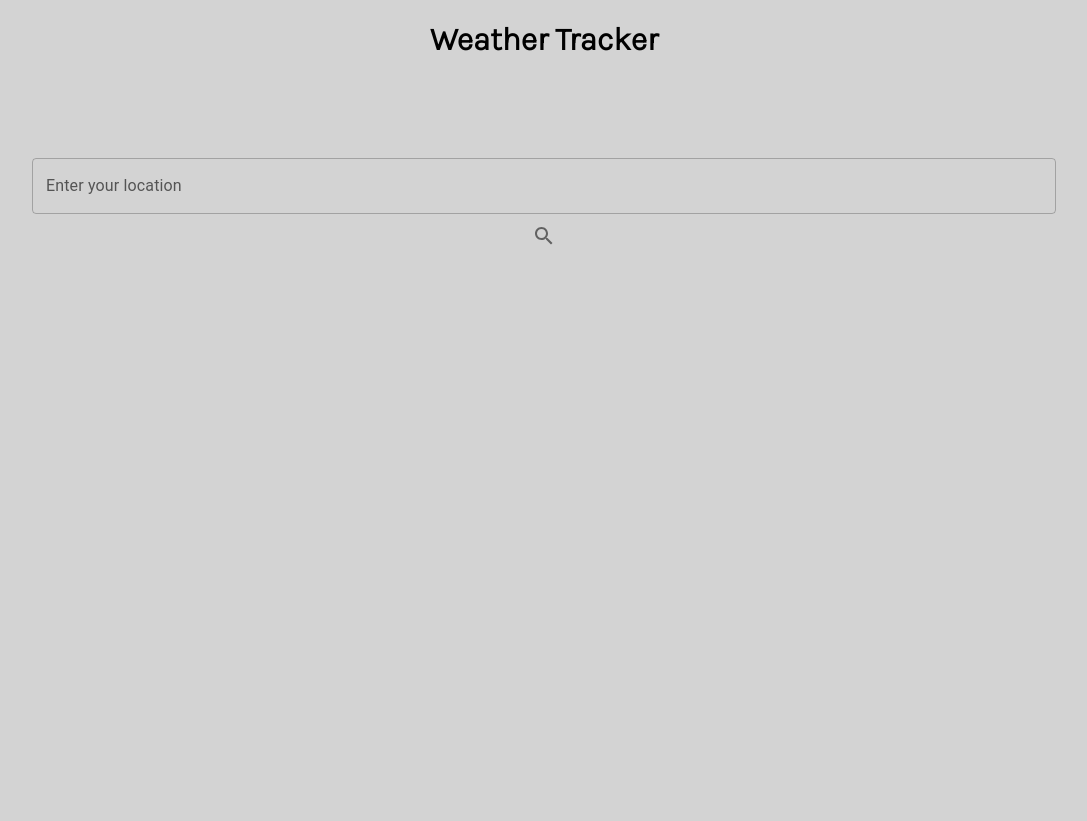
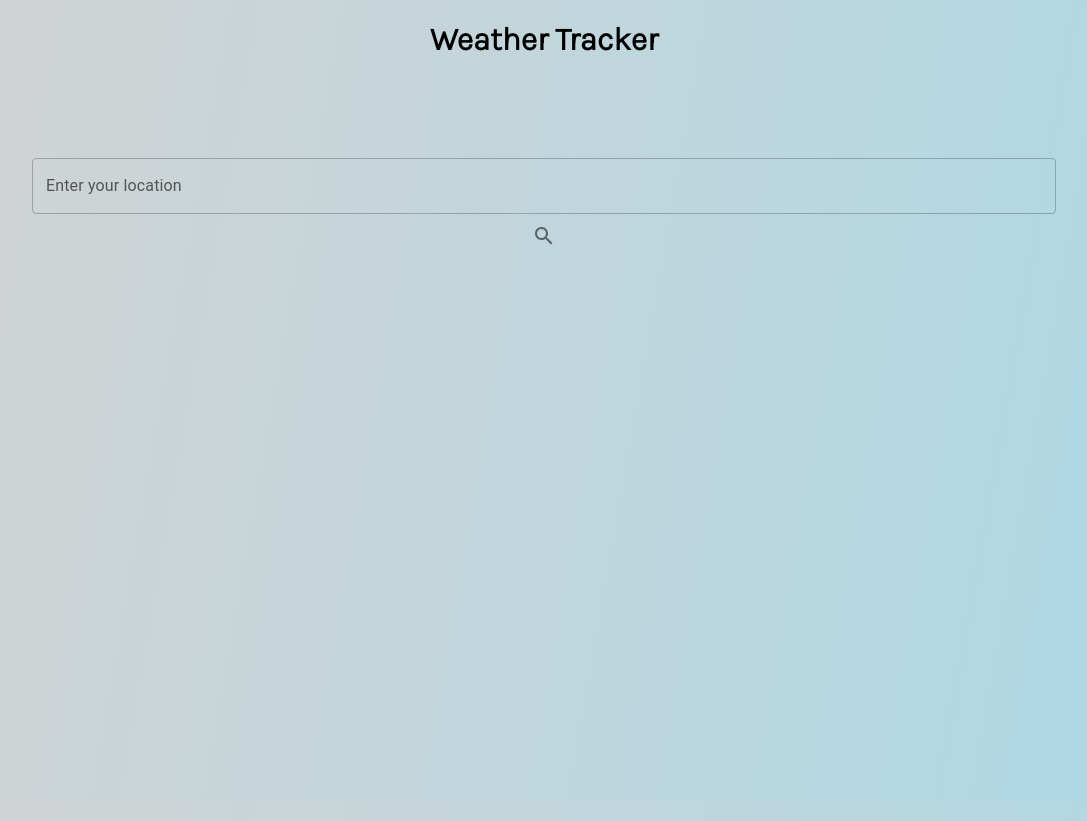
Before and after one commit to Nimeroo/Weather-Tracker, a React (Create React App) app in the folder client/: page / in a window 1280 px wide. Shown: the whole page, without its empty margins (96-1183 px from the left). Built offline with nearby package versions, Linux system fonts and the light colour scheme; no server answers.

Commit message:
background color changed

```diff
--- a/client/src/App.css
+++ b/client/src/App.css
@@ -11,7 +11,7 @@ html{
 
 body{
   height: inherit;
-  background-color: lightgray;
+  background-image: linear-gradient(100deg, lightgray, lightblue);
 }
 
 root{
```
